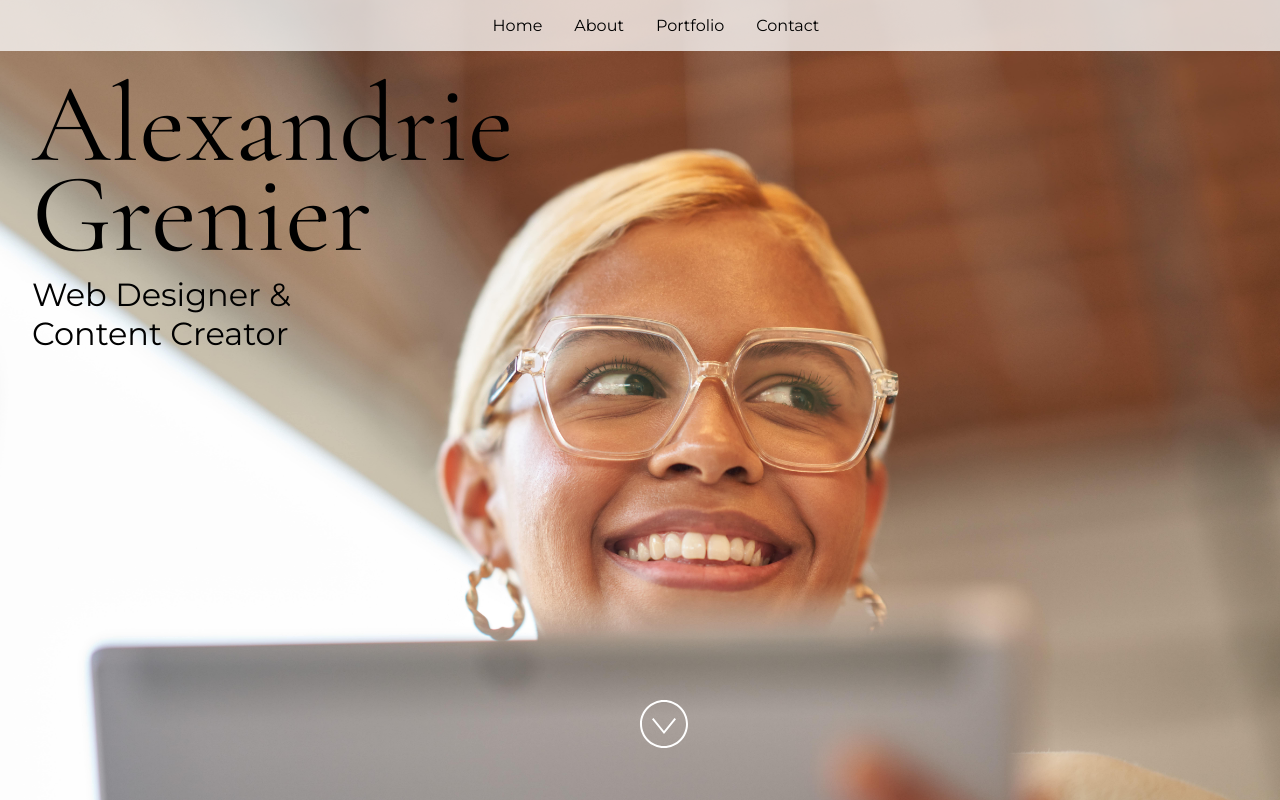
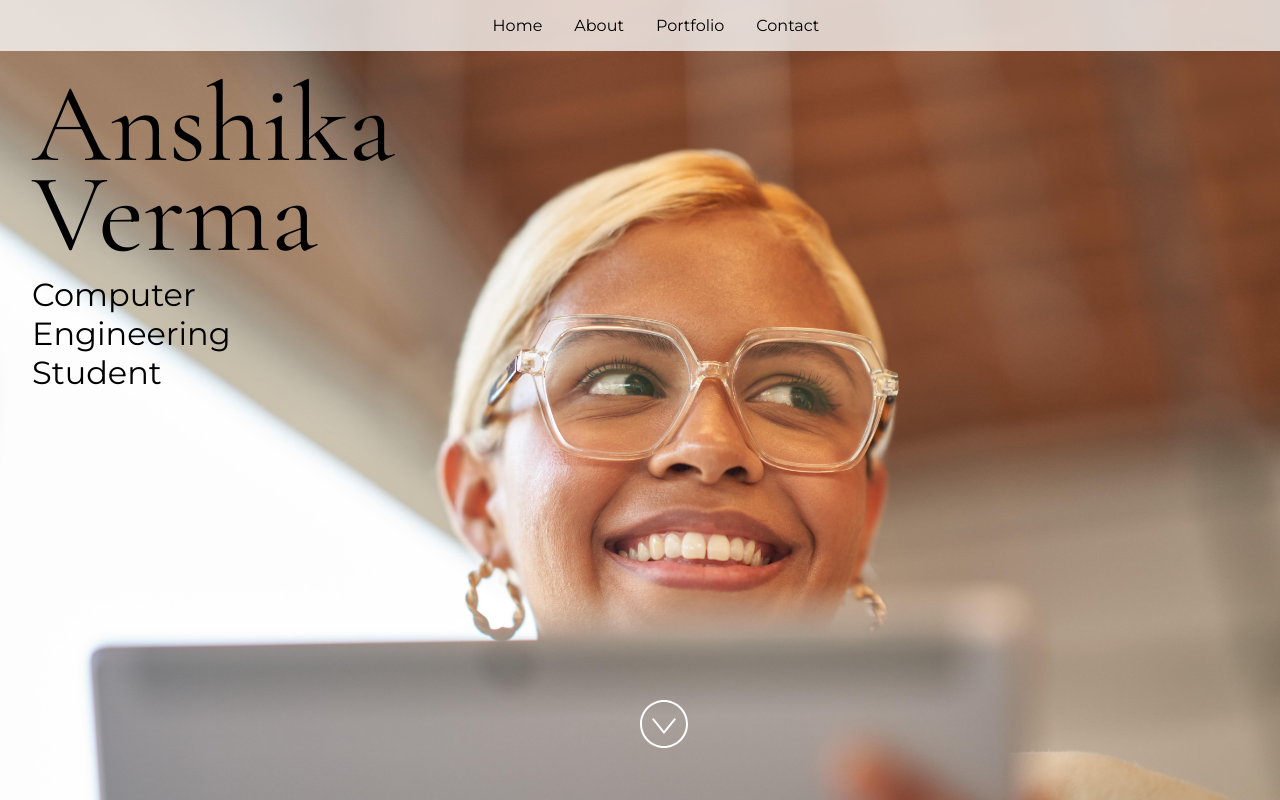
Before and after one commit to anshikavermag/MyPortfolio, a React (Vite) app: page / in a window 1280 px wide. Built offline with nearby package versions, Linux system fonts and the light colour scheme.

Commit message:
Update App.jsx with my info

```diff
--- a/src/App.jsx
+++ b/src/App.jsx
@@ -24,15 +24,13 @@ import "./styles.css";
  * If you don't have one of the social sites listed, leave it as an empty string.
  */
 const siteProps = {
-  name: "Alexandrie Grenier",
-  title: "Web Designer & Content Creator",
-  email: "alex@example.com",
-  gitHub: "microsoft",
-  instagram: "microsoft",
-  linkedIn: "satyanadella",
-  medium: "",
-  twitter: "microsoft",
-  youTube: "Code",
+   name: "Anshika Verma",   //make this in white color
+  title: "Computer Engineering Student",
+  email: "anshikavermag@gmail.com",
+  gitHub: "https://github.com/anshikavermag",
+  instagram: "",
+  linkedIn: "https://www.linkedin.com/in/anshikavermag/",
+  twitter: "anshikavermag",
 };
 
 const primaryColor = "#4E567E";
```
